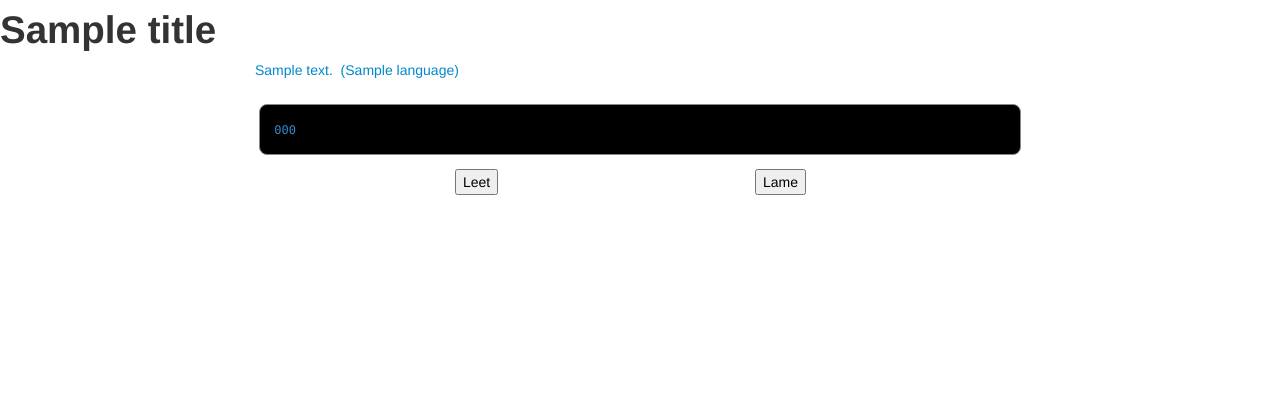
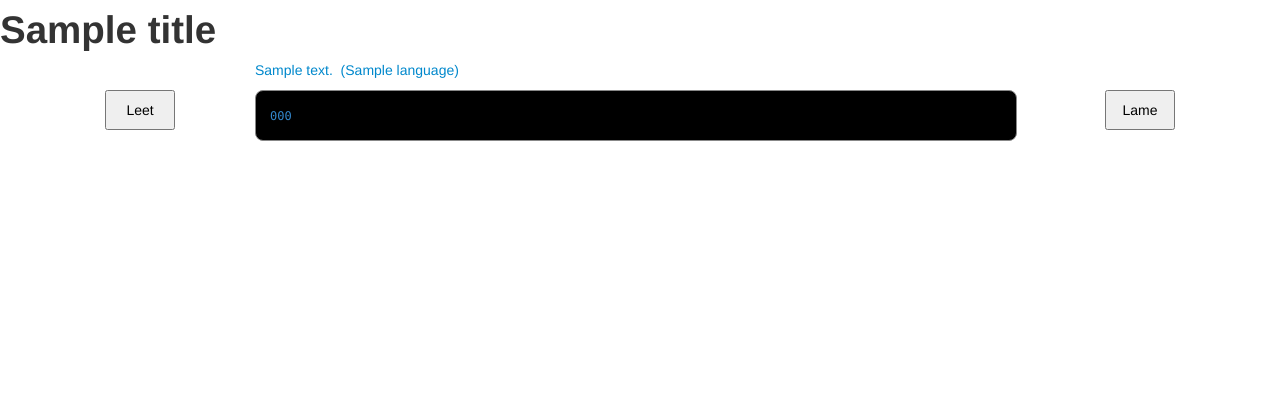
Before and after one commit to XaaK-zz/lol, a Django app: template templates/index.html in a window 1280 px wide. Shown: the part 112-506 px from the top of the page. Run offline with Django 3.2, Linux system fonts and the light colour scheme; the template is opened without the code that fills it: most values are stand-ins (such as "Sample title", 1, 10 or a date in 2020).

Commit message:
Updated UI of index page

```diff
--- a/lol/static/css/lol.css
+++ b/lol/static/css/lol.css
@@ -97,3 +97,8 @@ pre.prettyprint {
     margin-left: auto;
     margin-right: auto;
 }
+
+input.lolButton {
+    height: 40px;
+    width: 70px;
+}
--- a/lol/static/css/sunburst.css
+++ b/lol/static/css/sunburst.css
@@ -25,7 +25,6 @@ pre.prettyprint, code.prettyprint {
 
 pre.prettyprint {
 	width: 95%;
-	margin: 1em auto;
 	padding: 1em;
 	white-space: pre-wrap;
 }
--- a/templates/index.html
+++ b/templates/index.html
@@ -50,25 +50,19 @@
             </div>
         </div>
     </div>
+    <form action="{% url index %}" method="post">
+        {% csrf_token %}
+        <input type="hidden" name="snippet_id" value="{{ snippet.id }}" />
         <div class="row-fluid">
-        <div class="span2"></div>
+            <div class="span2" style="text-align:center">
+                <input type="submit" name="submitButton" value="Leet" class="lolButton"/>
+            </div>
             <div class="span8">
                 <pre class="prettyprint"><code class="{{ snippet.language.language_class}}">{{ snippet.code }}</code></pre>
             </div>
+            <div class="span2" style="text-align:center">
+                <input type="submit" name="submitButton" value="Lame" class="lolButton" />
             </div>
-    <div class="row-fluid">
-        <div class="span4"></div>
-        <form action="{% url index %}" method="post">
-            {% csrf_token %}
-            <input type="hidden" name="snippet_id" value="{{ snippet.id }}" />
-            <div class="span1">
-                <input type="submit" name="submitButton" value="Leet" />
-            </div>
-            <div class="span2"></div>
-            <div class="span1">
-                <input type="submit" name="submitButton" value="Lame" />
         </div>
     </form>
-    </div>
-    <br>
 {% endblock %}
```
Lines whose indentation alone changed are shown as unchanged.
